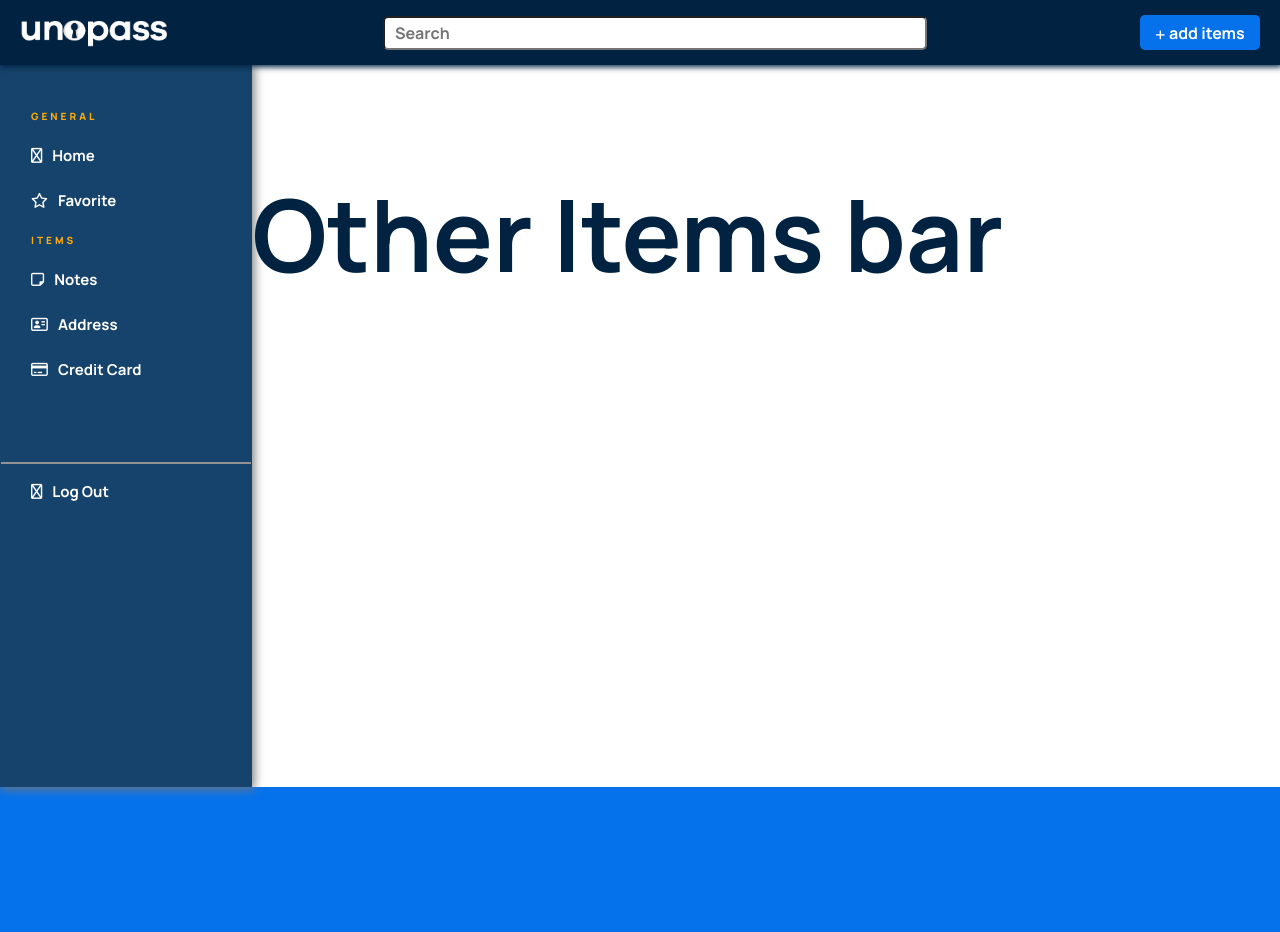
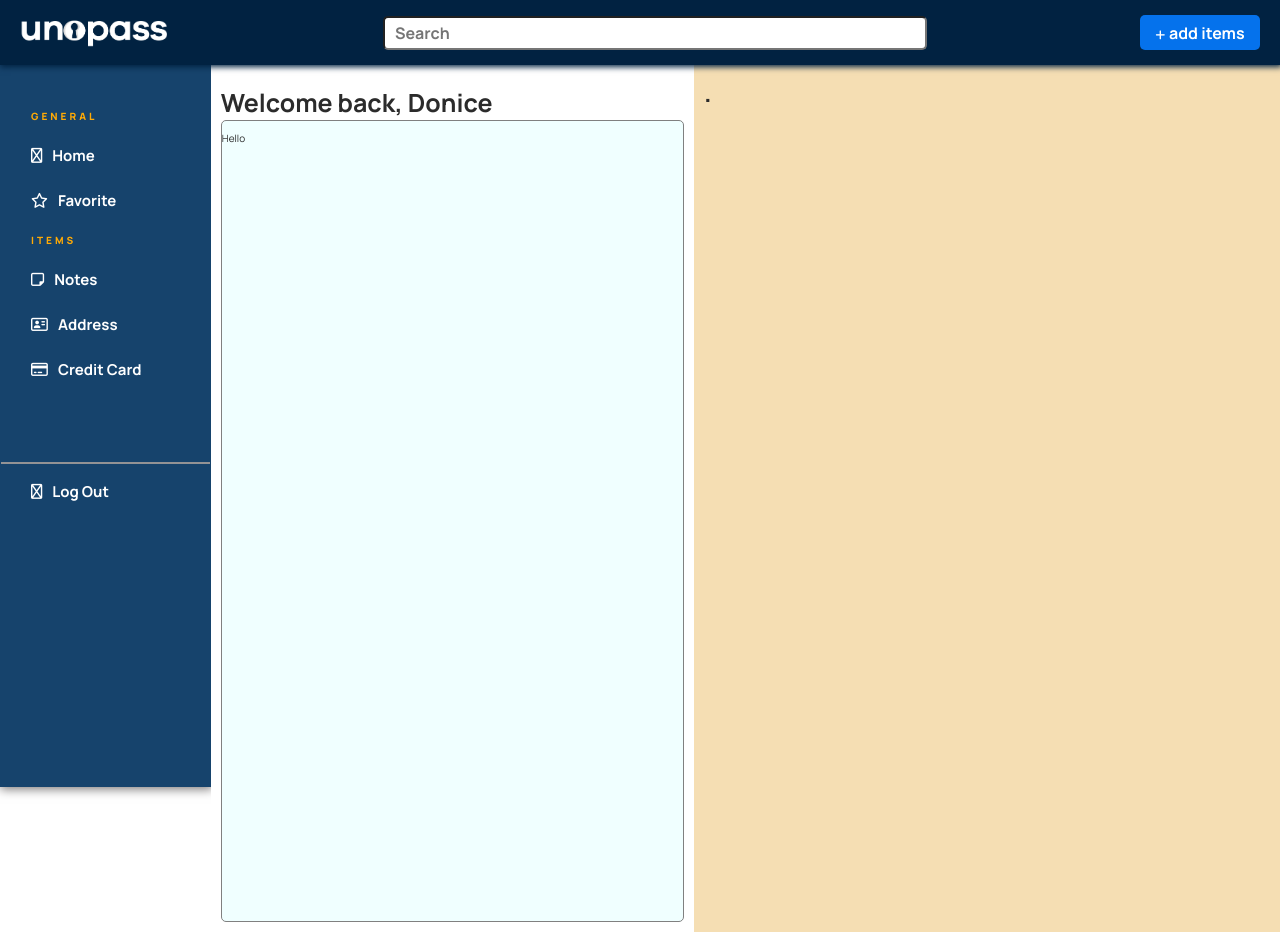
Before and after one commit to donice/unopass, a React (Create React App) app: page / in a window 1280 px wide. Before the commit the page ends 800 px from the top, so only its background shows below. Built offline with nearby package versions, Linux system fonts and the light colour scheme.

Commit message:
updated the dashboard

```diff
--- a/package.json
+++ b/package.json
@@ -8,6 +8,7 @@
     "@testing-library/user-event": "^13.5.0",
     "react": "^18.1.0",
     "react-dom": "^18.1.0",
+    "react-resizing-pane": "^1.1.0",
     "react-scripts": "5.0.1",
     "react-split": "^2.0.14",
     "web-vitals": "^2.1.4"
--- a/src/components/Dashboard/Dashboard.css
+++ b/src/components/Dashboard/Dashboard.css
@@ -106,20 +106,3 @@ hr {
 }
 
 /* Side Nav  */
-
-.Dashboard {
-    background-color: white;
-    text-align: left;
-}
-.Dashboard main {
-    display: flex;
-}
-
-.Dashboard h1 {
-    font-size: 100PX;
-    color: #012241;
-}
-
-.unused-fas {
-    display: none;
-}
--- a/src/components/Dashboard/Dashboard.js
+++ b/src/components/Dashboard/Dashboard.js
@@ -10,6 +10,7 @@ const Dashboard = () => {
             <main>
                 <SideNav />
                 <Items />
+
             </main>
         </section>
     )
--- /dev/null
+++ b/src/components/Dashboard/Items.css
@@ -0,0 +1,55 @@
+.Dashboard {
+    background-color: white;
+    text-align: left;
+    color: #2b2b2b;
+}
+.Dashboard main {
+    display: flex;
+    flex-direction: row;
+}
+
+.Dashboard--items {
+    display: flex;
+    overflow: hidden;
+    width: 100%;
+    /* border: 1px solid red; */
+}
+
+.Dashboard--items div {
+    /* border: 1px solid red;  */
+    padding: 10px 10px;
+
+}
+.Dashboard h1 {
+    font-size: 25px;
+    color: #2b2b2b;
+    margin: 0;
+    Padding: 0;
+}
+
+
+/* Tabs  */
+.Dashboard--items-tabs {
+    background-color: rgb(255, 255, 255);
+    width: 45%;
+    padding: 0;
+}
+
+.Dashboard--items-tabs section {
+    background-color: azure;
+    height: 100vh;
+    width: 36vw;;
+    border: 1px solid gray;
+    border-radius: 5px;
+}
+
+
+
+
+
+
+/* Expanded Tabs */
+.Dashboard--items-expand {
+    background-color: wheat;
+    width: 55%;
+}
--- a/src/components/Dashboard/Items.js
+++ b/src/components/Dashboard/Items.js
@@ -1,12 +1,22 @@
-import './Dashboard.css'
-// import { Editor1 } from '../editor/Editor1';
+import './Items.css'
 
-const Items = () => {
+export default function Items () {
+    const userName = 'Donice'
+
+
+
     return (
-        <section>
-            <h1> Other Items bar</h1>
+        <section className='Dashboard--items'>
+            <div className='Dashboard--items-tabs'>
+                <p></p>
+                <h1>Welcome back, {userName} </h1>
+                <section className='Dashboard--items-tabs info'>
+                   <p>Hello</p>
+                </section>
+            </div>
+            <div className='Dashboard--items-expand'>
+                <h1>.</h1>
+            </div>
         </section>
     )
 }
-
-export default Items;
```
Also changed, not shown: 1 other file (tests, documents, lock files or other folders).
